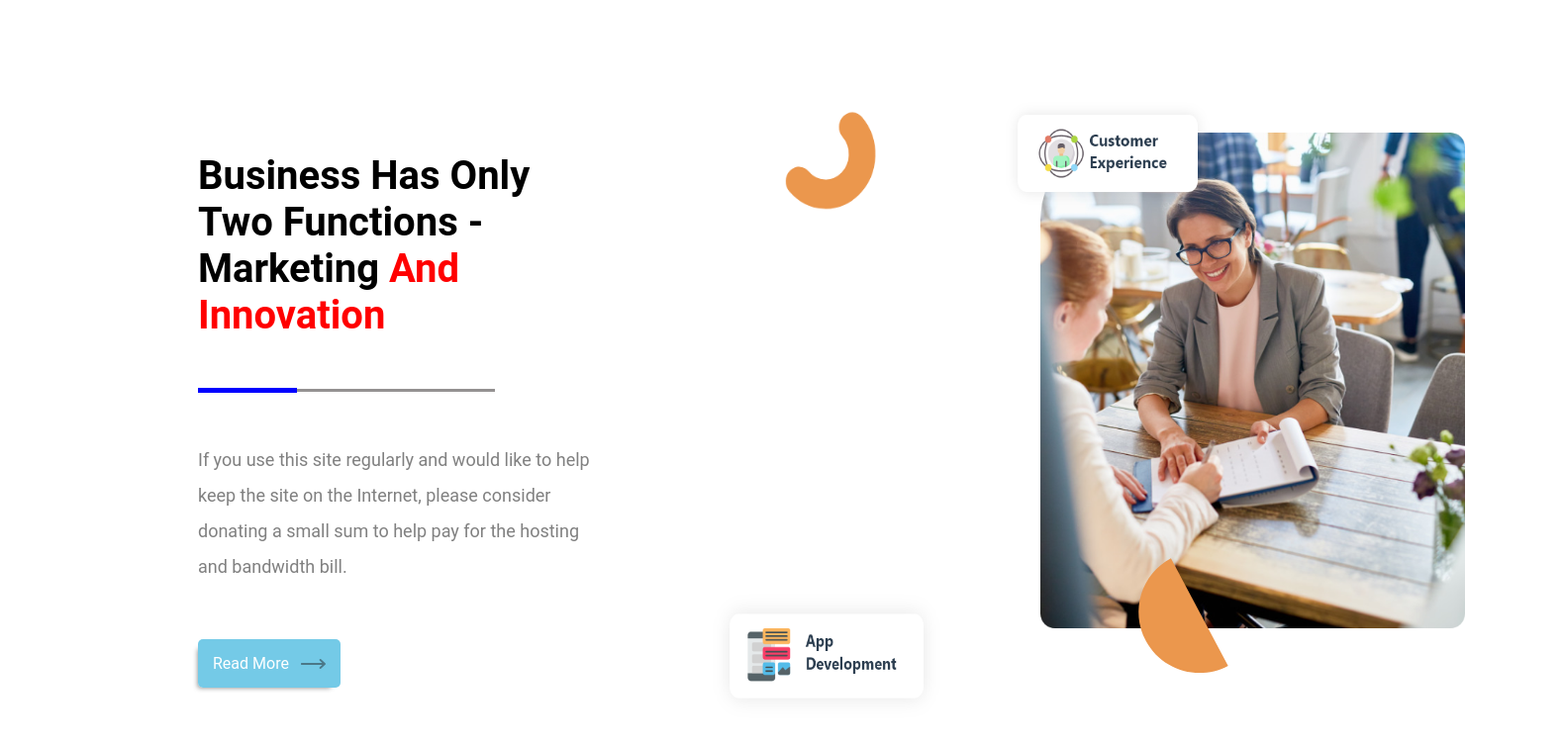
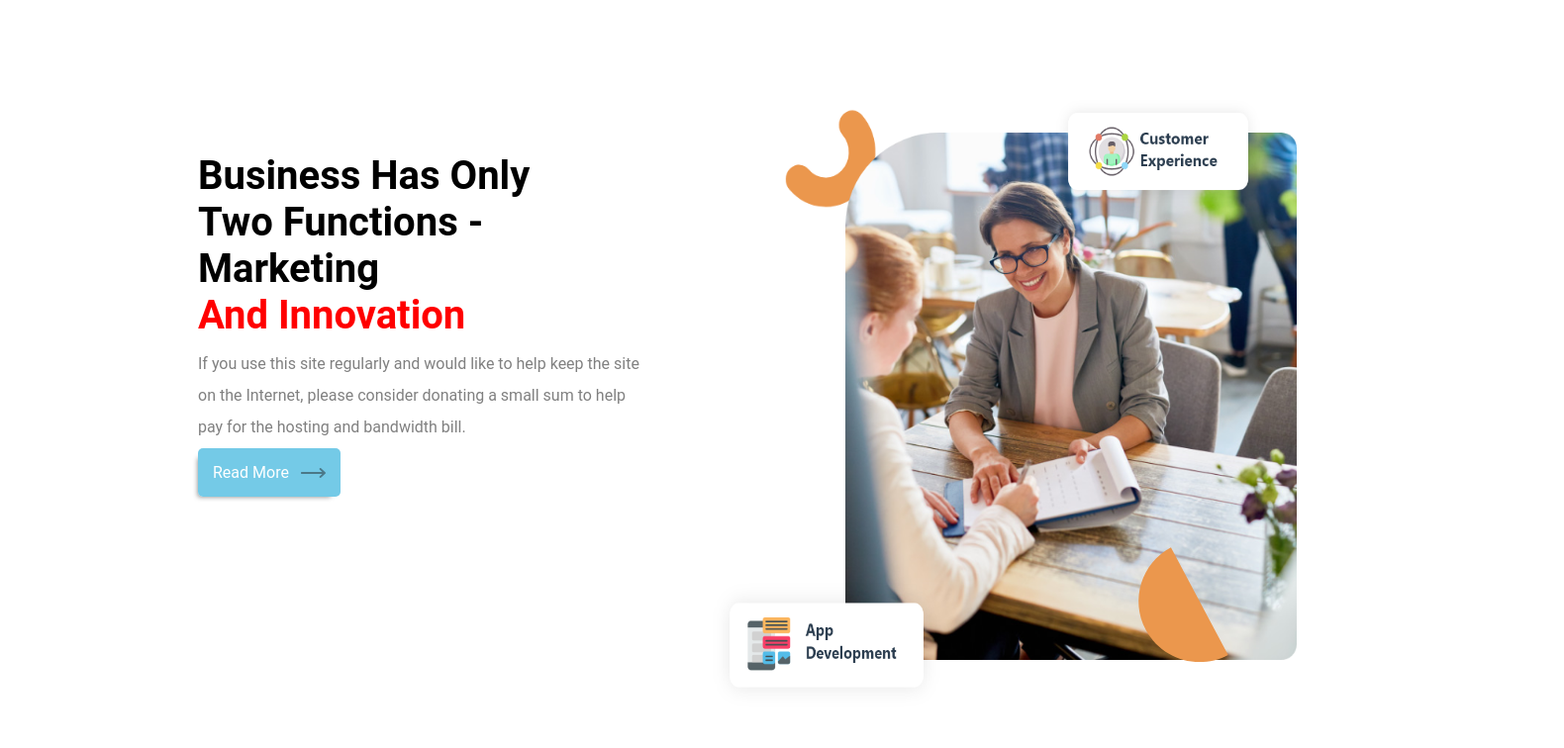
Before and after one commit to King-Leo-As/Dars_21, a plain HTML site: page index.html in a window 1280 px wide. Shown: the part 2760-3516 px from the top of the page at 99% size, 1580 px wide, since content can reach past the window. Drawn offline with Linux system fonts and the light colour scheme.

Commit message:
updated and corrected
updated and corrected

```diff
--- a/index.html
+++ b/index.html
@@ -122,15 +122,12 @@
      <section class="section-thinking">
          <div class="container">
             <div class="thinking-text">
-                <h2 class="experience-title">Business Has Only Two Functions - Marketing
-                    <span style="color: red;">And Innovation</span></h2>
-                <div class="hr-div"><hr class="blue"><hr class="grey"></div>
-                <p class="experience-subtext">If you use this site regularly and would like to help keep the site on the Internet, please consider donating a small sum to help pay for the hosting and bandwidth bill.</p>
-                <a href="#" class="join">Read More <img src="img/Path_1082.svg" alt="path" class="path"></a>
+                <h2 class="thinking-title">Business Has Only Two Functions - Marketing
+                <span class="thinking-span" style="color: red; display: block;">And Innovation</span></h2>
+                    <p class="thinking-subtext">If you use this site regularly and would like to help keep the site on the Internet, please consider donating a small sum to help pay for the hosting and bandwidth bill.</p>
+                    <a href="#" class="join">Read More <img src="img/Path_1082.svg" alt="path" class="path"></a>
             </div>
-            <div class="thinking-image">
-                <img src="img/hydro.png" alt="business-people-meeting" class="thinking-photo">
-            </div>
+            <img src="./img/hydro.png" alt="meeting" class="thinking-image">
          </div>
          <img src="img/thinking.png" alt="thinking-top" class="thinking-top">
          <img src="img/thinking_bottom.png" alt="thinking_bottom" class="thinking-bottom">
--- a/style.css
+++ b/style.css
@@ -217,6 +217,7 @@ body{
     margin-left: 100px;
 }
 .experience-title{
+    width: 100%;
     font-size: 40px;
     margin-bottom: 10px;
 }
@@ -282,26 +283,34 @@ body{
 }
 .section-thinking .container{
     display: flex;
-    justify-content: space-around;
+    justify-content: space-between;
 }
 
 .thinking-image{
-    transform: translateX(240px);
-    width: 50%;
+    transform: translateX(-30px);
+    width: 40%;
+    height: 0%;
+}
+.thinking-title{
+    width: 100%;
+    font-size: 40px;
+    margin-bottom: 10px;
 }
 .thinking-text{
-    width: 48%;
+    width: 40%;
     margin-top: 20px;
     margin-right: 300px;
 }
-.thinking-photo{
-    width: 100%;
-    transform: translateX(-100px);
+.thinking-subtext{
+    line-height: 2;
+    color: grey;
+    width: 120%;
+    margin-bottom: 20px;
 }
 .thinking-top{
     position: absolute;
     top: 17%;
-    right: 4%;
+    right: 0%;
     width: 220px;
     height: 120px;
 }
@@ -476,6 +485,7 @@ width: 100%;
     background-color: #242424;
 }
 .resources .container{
+    transform: translateX(-50px);
     padding: 50px;
     display: flex;
     justify-content: space-between;
@@ -483,7 +493,7 @@ width: 100%;
 }
 .warning{
     position: relative;
-  transform: translateX(-200px);
+
     width: 30%;
 }
 .warning-text{
@@ -493,19 +503,17 @@ width: 100%;
     line-height: 2;
 }
 .resources-list{
-    transform: translateX(-100px);
+
     width: 20%;
     padding: 10px;
     margin: 0px 50px;
 }
 .resource-item{
     font-size: 12px;
-    width: 150px;
+    width: 10px;
    padding: 10px;
 }
-.resources-list-title{
-    transform: translateX(10px);
-}
+
 .header-email{
     border: none;
     background-color: transparent;
```
